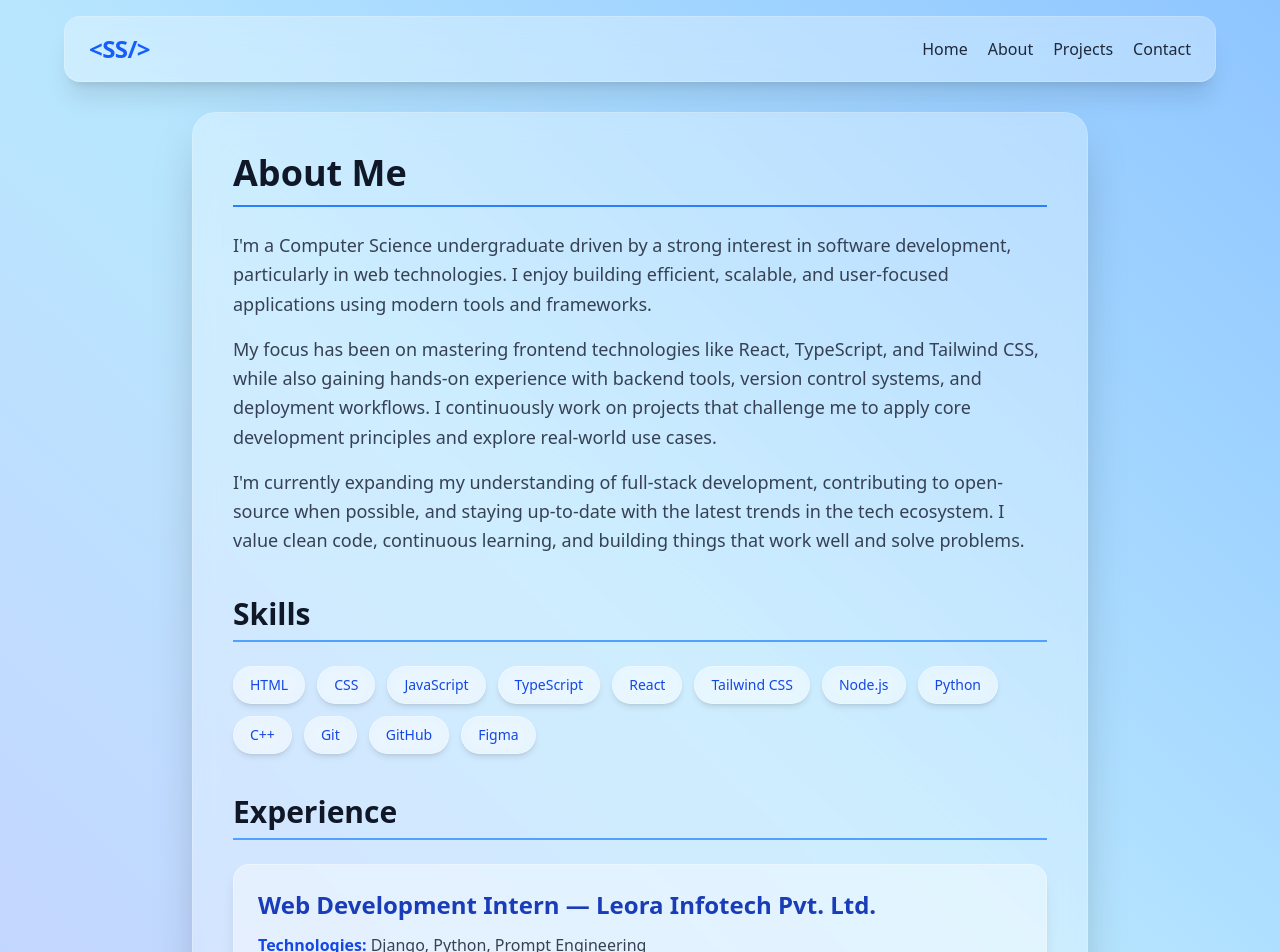
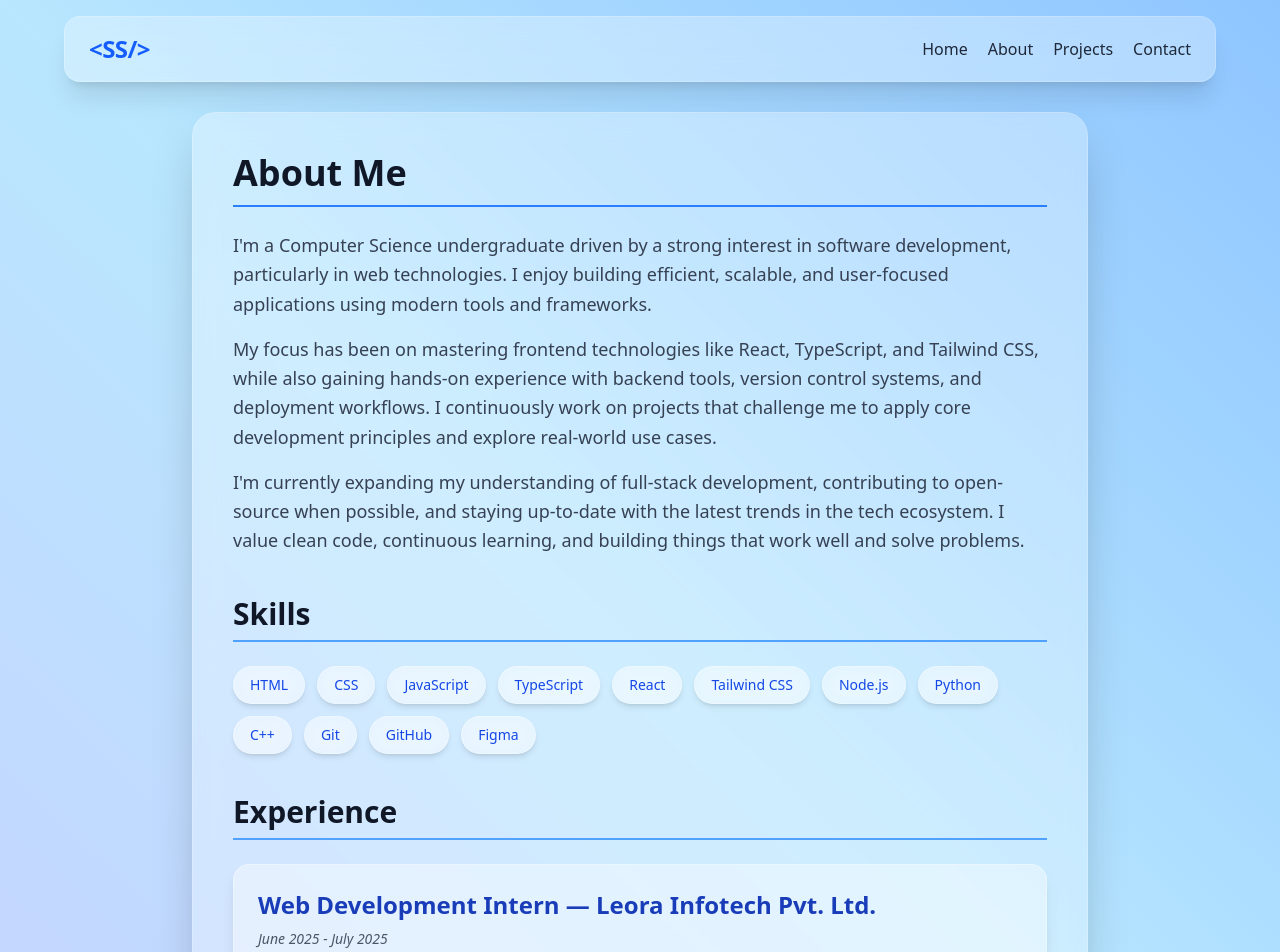
Before and after one commit to SSSwetha25/developer-portfolio, a React (Vite) app: page /about in a window 1280 px wide. Shown: the top 952 px of the page. Built offline with nearby package versions, Linux system fonts and the light colour scheme.

Commit message:
experience details

```diff
--- a/src/components/About.jsx
+++ b/src/components/About.jsx
@@ -78,9 +78,12 @@ export default function About() {
           </h3>
           <div className="space-y-4">
             <div className="bg-white/40 dark:bg-gray-800/40 p-5 sm:p-6 rounded-2xl border border-white/30 dark:border-gray-700/50 shadow-lg hover:shadow-xl transition-shadow duration-300">
-              <h4 className="text-xl sm:text-2xl font-semibold text-blue-800 dark:text-blue-300 mb-3">
+              <h4 className="text-xl sm:text-2xl font-semibold text-blue-800 dark:text-blue-300 mb-2">
                 Web Development Intern — Leora Infotech Pvt. Ltd.
               </h4>
+              <p className="text-sm text-gray-600 dark:text-gray-400 mb-3 italic">
+                June 2025 - July 2025
+              </p>
               <p className="text-sm sm:text-base text-gray-700 dark:text-gray-300 mb-3">
                 <strong className="text-blue-700 dark:text-blue-400">Technologies:</strong> Django, Python, Prompt Engineering
               </p>
```
